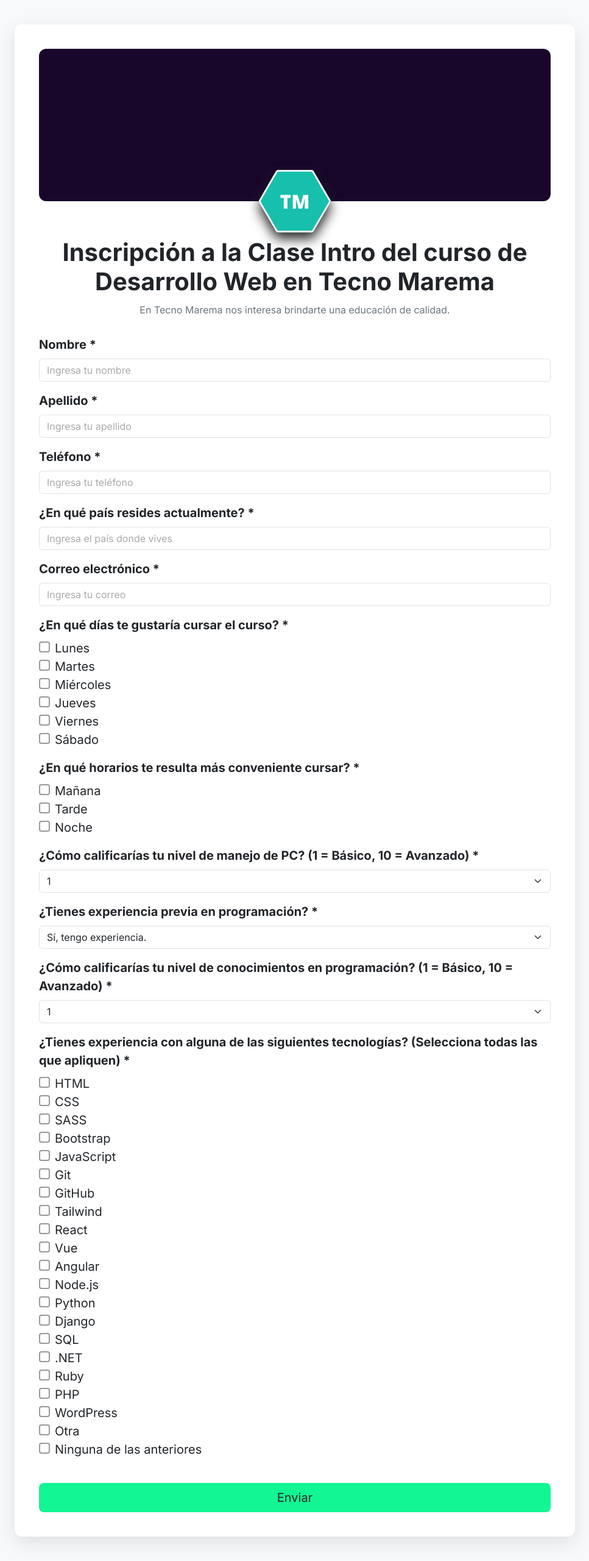
After one commit to emanuelcabral/tecnomarema-app, a Django app: page /inscripcion_clase1/ in a window 1280 px wide. The commit adds this page. Shown: the whole page at 61% size, without its empty margins (156-1123 px from the left). Run offline with Django 5.2, Linux system fonts and the light colour scheme.

```diff
--- /dev/null
+++ b/plataforma/templates/educativa/inscripcion_clase1.html
@@ -0,0 +1,234 @@
+<!DOCTYPE html>
+<html lang="es">
+<head>
+  {% load static %}
+  <meta charset="UTF-8" />
+  <meta name="viewport" content="width=device-width, initial-scale=1" />
+  <title>Formulario Inscripción - Tecno Marema</title>
+  <link rel="shortcut icon" href="{% static 'img/logo-marema.png' %}" type="image/x-icon">
+  <link href="https://cdn.jsdelivr.net/npm/bootstrap@5.3.3/dist/css/bootstrap.min.css" rel="stylesheet">
+  <link href="https://fonts.googleapis.com/css2?family=Inter:wght@400;700&display=swap" rel="stylesheet">
+
+  <style>
+    body {
+      background: #f8f9fa;
+      font-family: 'Inter', 'Segoe UI', sans-serif;
+    }
+
+    .form-container {
+      max-width: 920px;
+      margin: 40px auto;
+      background: white;
+      border-radius: 12px;
+      padding: 40px;
+      box-shadow: 0 10px 30px rgba(0,0,0,0.1);
+      text-align: left;
+      position: relative;
+    }
+
+    .banner-container {
+      position: relative;
+      text-align: center;
+      margin-bottom: 60px; /* más espacio para que el logo no se solape */
+    }
+
+    .form-cover {
+      width: 100%;
+      max-height: 250px;
+      object-fit: cover;
+      border-radius: 12px;
+    }
+
+    .logo-overlay {
+      position: absolute;
+      left: 50%;
+      bottom: 0;
+      transform: translate(-50%, 50%);
+      z-index: 2;
+    }
+
+    .logo-overlay img {
+      max-width: 140px;
+      filter: drop-shadow(0px 10px 10px #222);
+    }
+
+    .form-title {
+      font-weight: 700;
+      font-size: 40px;
+      text-align: center;
+      margin-bottom: 10px;
+    }
+
+    .form-subtitle {
+      color: #6c757d;
+      text-align: center;
+      margin-bottom: 30px;
+    }
+
+    label {
+      font-size: 20px;
+      font-weight: bold;
+    }
+
+    .form-check-label {
+      font-weight: 100;
+    }
+
+    input[type="checkbox"] {
+      appearance: none;
+      -webkit-appearance: none;
+      -moz-appearance: none;
+      width: 18px;
+      height: 18px;
+      border: 2px solid #999;
+      border-radius: 4px;
+      display: inline-block;
+      position: relative;
+      margin-right: 8px;
+      cursor: pointer;
+      background: #fff;
+      transition: background 0.2s, border-color 0.2s;
+    }
+
+    input[type="checkbox"]:checked::before {
+      content: "✔";
+      color: white;
+      font-size: 14px;
+      position: absolute;
+      top: -2px;
+      left: 2px;
+    }
+
+    input[type="checkbox"]:checked {
+      background-color: #12f693;
+      border-color: #12f693;
+    }
+
+    input[type="checkbox"]:hover {
+      border-color: #333;
+    }
+
+    input::placeholder{
+      color: #aaa !important;
+    }
+
+    input:focus , select:focus {
+    outline: none;
+    border: 2px solid #12f693 !important;
+    box-shadow: 0 0 5px #12f693 !important;
+  }
+
+    .btn-enviar {
+      background-color: #12f693;
+    }
+  </style>
+</head>
+<body>
+
+<div class="form-container">
+
+  <!-- Banner -->
+  <div class="banner-container">
+    <img src="{% static 'img/fondo4.svg' %}" alt="Formulario cover" class="form-cover">
+    <div class="logo-overlay">
+      <img src="{% static 'img/logo-marema.png' %}" alt="Logo Tecno Marema">
+    </div>
+  </div>
+
+  <!-- Título y subtítulo -->
+  <h1 class="form-title">Inscripción a la Clase Intro del curso de Desarrollo Web en Tecno Marema</h1>
+  <p class="form-subtitle">En Tecno Marema nos interesa brindarte una educación de calidad.</p>
+
+  <form method="POST" action="/guardar_inscripcion/">
+    {% csrf_token %}
+
+    <div class="mb-3">
+      <label class="form-label">Nombre *</label>
+      <input type="text" name="nombre" class="form-control" required placeholder="Ingresa tu nombre">
+    </div>
+
+    <div class="mb-3">
+      <label class="form-label">Apellido *</label>
+      <input type="text" name="apellido" class="form-control" required placeholder="Ingresa tu apellido">
+    </div>
+
+    <div class="mb-3">
+      <label class="form-label">Teléfono *</label>
+      <input type="text" name="telefono" class="form-control" required placeholder="Ingresa tu teléfono">
+    </div>
+
+    <div class="mb-3">
+      <label class="form-label">¿En qué país resides actualmente? *</label>
+      <input type="text" name="pais" class="form-control" required placeholder="Ingresa el país donde vives">
+    </div>
+
+    <div class="mb-3">
+      <label class="form-label">Correo electrónico *</label>
+      <input type="email" name="email" class="form-control" required placeholder="Ingresa tu correo">
+    </div>
+
+    <div class="mb-3">
+      <label class="form-label">¿En qué días te gustaría cursar el curso? *</label>
+      <div class="form-check">
+        {% for dia in dias_semana %}
+        <input class="form-check-input" type="checkbox" name="dias[]" value="{{ dia }}" id="dia_{{ forloop.counter }}">
+        <label class="form-check-label" for="dia_{{ forloop.counter }}">{{ dia }}</label><br>
+        {% endfor %}
+      </div>
+    </div>
+
+    <div class="mb-3">
+      <label class="form-label">¿En qué horarios te resulta más conveniente cursar? *</label>
+      <div class="form-check">
+        {% for turno in horarios %}
+        <input class="form-check-input" type="checkbox" name="horarios[]" value="{{ turno }}" id="turno_{{ forloop.counter }}">
+        <label class="form-check-label" for="turno_{{ forloop.counter }}">{{ turno }}</label><br>
+        {% endfor %}
+      </div>
+    </div>
+
+    <div class="mb-3">
+      <label class="form-label">¿Cómo calificarías tu nivel de manejo de PC? (1 = Básico, 10 = Avanzado) *</label>
+      <select class="form-select" name="nivel_pc" required>
+        {% for i in niveles %}
+        <option value="{{ i }}">{{ i }}</option>
+        {% endfor %}
+      </select>
+    </div>
+
+    <div class="mb-3">
+      <label class="form-label">¿Tienes experiencia previa en programación? *</label>
+      <select class="form-select" name="exp_programacion" required>
+        <option value="Sí, tengo experiencia.">Sí, tengo experiencia.</option>
+        <option value="He aprendido algo, pero no soy experto.">He aprendido algo, pero no soy experto.</option>
+        <option value="No tengo experiencia.">No tengo experiencia.</option>
+      </select>
+    </div>
+
+    <div class="mb-3">
+      <label class="form-label">¿Cómo calificarías tu nivel de conocimientos en programación? (1 = Básico, 10 = Avanzado) *</label>
+      <select class="form-select" name="nivel_programacion" required>
+        {% for i in niveles %}
+        <option value="{{ i }}">{{ i }}</option>
+        {% endfor %}
+      </select>
+    </div>
+
+    <div class="mb-3">
+      <label class="form-label">¿Tienes experiencia con alguna de las siguientes tecnologías? (Selecciona todas las que apliquen) *</label>
+      <div class="form-check">
+        {% for tech in tecnologias %}
+        <input class="form-check-input" type="checkbox" name="tecnologias[]" value="{{ tech }}" id="tech_{{ forloop.counter }}">
+        <label class="form-check-label" for="tech_{{ forloop.counter }}">{{ tech }}</label><br>
+        {% endfor %}
+      </div>
+    </div>
+
+    <div class="d-grid">
+      <button type="submit" class="btn btn-enviar btn-lg mt-4">Enviar</button>
+    </div>
+  </form>
+</div>
+
+</body>
+</html>
--- a/plataforma/urls.py
+++ b/plataforma/urls.py
@@ -177,6 +177,13 @@
     path('curso/<str:curso_id>/comision/<str:comision_id>/entregas/', views.ver_entregas_proyectos, name='ver_entregas_proyectos'),
 
 
+    path('inscripcion_clase1/', views.formulario_inscripcion, name='formulario_inscripcion'),
+    path('guardar_inscripcion/', views.guardar_inscripcion, name='guardar_inscripcion'),
+
+    path('eliminar_cuenta/', views.eliminar_cuenta, name='eliminar_cuenta'),
+    path('despedida/', views.despedida_view, name='despedida'),
+
+
 ]
 
 urlpatterns += static(settings.MEDIA_URL, document_root=settings.MEDIA_ROOT)
--- a/plataforma/views.py
+++ b/plataforma/views.py
@@ -2178,3 +2178,115 @@
     entrega.feedback = request.POST.get("feedback") or ""
     entrega.save()
     return redirect(request.META.get("HTTP_REFERER", "/"))
+
+###############################################################################
+###-----------------------inscripción clase 1-------------------------------###
+###############################################################################
+
+
+from django.shortcuts import render, redirect
+from django.views.decorators.csrf import csrf_exempt
+
+def formulario_inscripcion(request):
+    dias_semana = ["Lunes", "Martes", "Miércoles", "Jueves", "Viernes", "Sábado"]
+    horarios = ["Mañana", "Tarde", "Noche"]
+    tecnologias = [
+        "HTML", "CSS", "SASS", "Bootstrap", "JavaScript", "Git", "GitHub", "Tailwind",
+        "React", "Vue", "Angular", "Node.js", "Python", "Django", "SQL", ".NET", "Ruby",
+        "PHP", "WordPress", "Otra", "Ninguna de las anteriores"
+    ]
+    niveles = list(range(1, 11))
+
+    return render(request, 'educativa/inscripcion_clase1.html', {
+        'dias_semana': dias_semana,
+        'horarios': horarios,
+        'tecnologias': tecnologias,
+        'niveles': niveles,
+    })
+#------------------------------------------------------------------------------------------------
+
+from django.shortcuts import render
+from .models import InscripcionClaseGratis
+
+def guardar_inscripcion(request):
+    if request.method == "POST":
+        datos = request.POST
+
+        inscripcion = InscripcionClaseGratis(
+            nombre=datos.get("nombre"),
+            apellido=datos.get("apellido"),
+            telefono=datos.get("telefono"),
+            pais=datos.get("pais"),
+            email=datos.get("email"),
+            dias=", ".join(datos.getlist("dias[]")),
+            horarios=", ".join(datos.getlist("horarios[]")),
+            nivel_pc=int(datos.get("nivel_pc")),
+            exp_programacion=datos.get("exp_programacion"),
+            nivel_programacion=int(datos.get("nivel_programacion")),
+            tecnologias=", ".join(datos.getlist("tecnologias[]")),
+        )
+        inscripcion.save()
+        return render(request, "educativa/gracias.html")
+    else:
+        return render(request, "404.html")  # opcional
+#######################################################################################
+###--------------------eliminar cuenta desde perfil de usuario----------------------###
+#######################################################################################
+
+import os
+from django.views.decorators.csrf import csrf_exempt
+from django.http import JsonResponse
+from django.contrib.auth import logout
+from .models import PerfilUsuario, DatosDeEstudiantes, AsistenciaClase, EntregaProyecto, PuntajeQuiz, ValoracionAlumno
+import json
+
+@csrf_exempt
+def eliminar_cuenta(request):
+    if request.method == "POST":
+        try:
+            data = json.loads(request.body)
+            confirmacion = data.get("confirmacion", "").strip().lower()
+
+            if confirmacion != "eliminar cuenta":
+                return JsonResponse({"error": "Confirmación inválida"}, status=400)
+
+            id_usuario = request.session.get("usuario_id")
+            if not id_usuario:
+                return JsonResponse({"error": "Sesión inválida"}, status=401)
+
+            try:
+                usuario = PerfilUsuario.objects.get(id_usuario=id_usuario)
+
+                # Eliminar la foto si existe
+                if usuario.foto and usuario.foto.path and os.path.isfile(usuario.foto.path):
+                    os.remove(usuario.foto.path)
+
+                # Cerrar sesión antes de eliminar el usuario
+                logout(request)
+
+                # Eliminar datos relacionados
+                DatosDeEstudiantes.objects.filter(id_estudiante=id_usuario).delete()
+                AsistenciaClase.objects.filter(estudiante_id=id_usuario).delete()
+                EntregaProyecto.objects.filter(estudiante_id=id_usuario).delete()
+                PuntajeQuiz.objects.filter(estudiante_id=id_usuario).delete()
+                ValoracionAlumno.objects.filter(id_estudiante=id_usuario).delete()
+
+                # Eliminar el perfil
+                usuario.delete()
+
+                return JsonResponse({"success": True})
+
+            except PerfilUsuario.DoesNotExist:
+                return JsonResponse({"error": "Usuario no encontrado"}, status=404)
+
+        except Exception as e:
+            return JsonResponse({"error": f"Error en la solicitud: {str(e)}"}, status=500)
+
+    return JsonResponse({"error": "Método no permitido"}, status=405)
+
+
+
+#-----------------------------------------------------------------------------------------------
+
+def despedida_view(request):
+    return render(request, "educativa/despedida.html")
```
Also changed, not shown: plataforma/models.py (+22 -0 lines), plataforma/templates/educativa/despedida.html (added, +94 -0 lines), plataforma/templates/educativa/gracias.html (added, +80 -0 lines), plataforma/templates/educativa/perfil_alumno.html (+79 -1 lines), media/fotos_perfil/istockphoto-1333222351-2048x2048.jpg (added), media/fotos_perfil/perfil04.avif (deleted), plataforma/migrations/0050_inscripcionclasegratis.py (added), plataforma/static/img/gato-logo.png (added).
